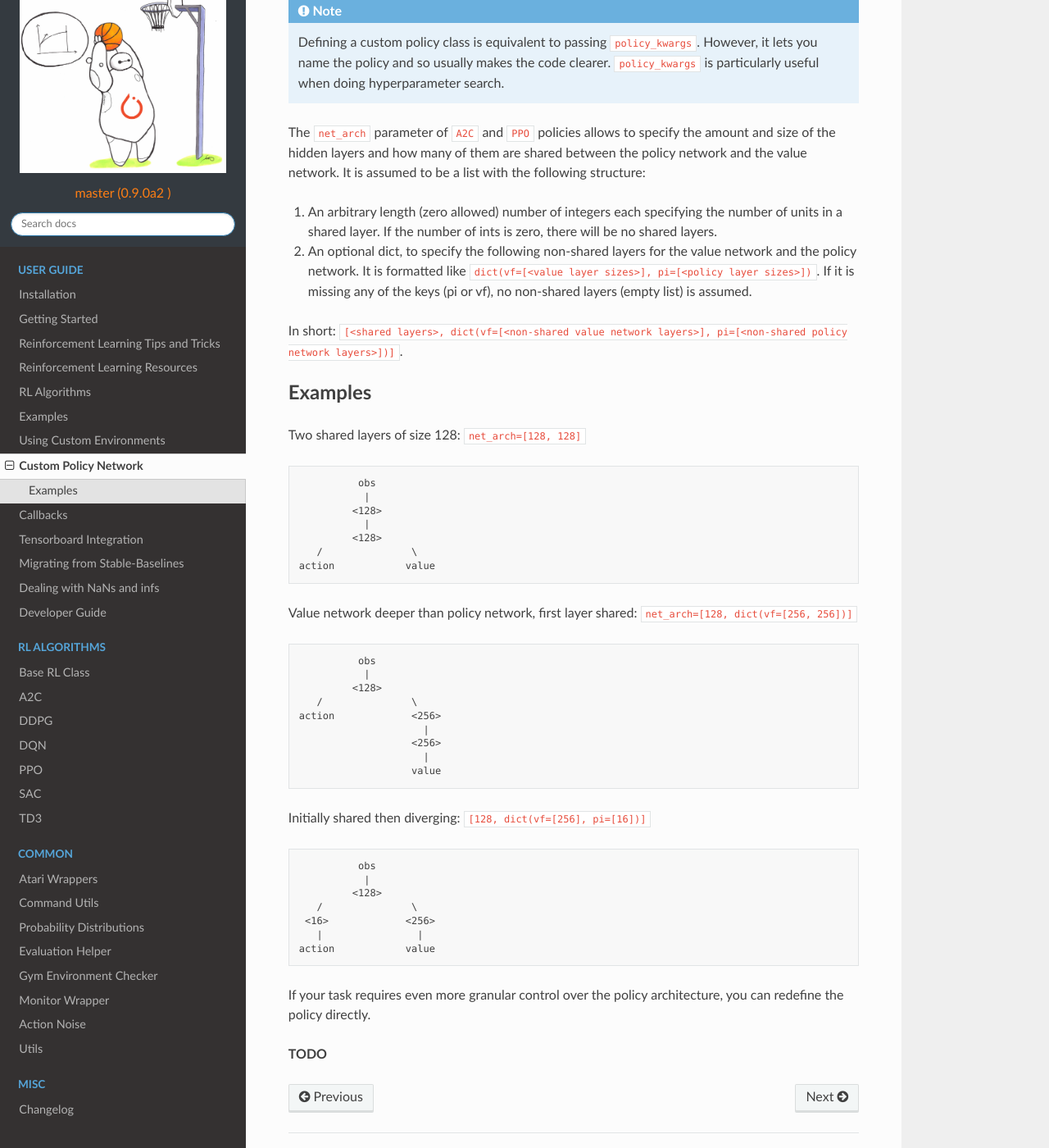
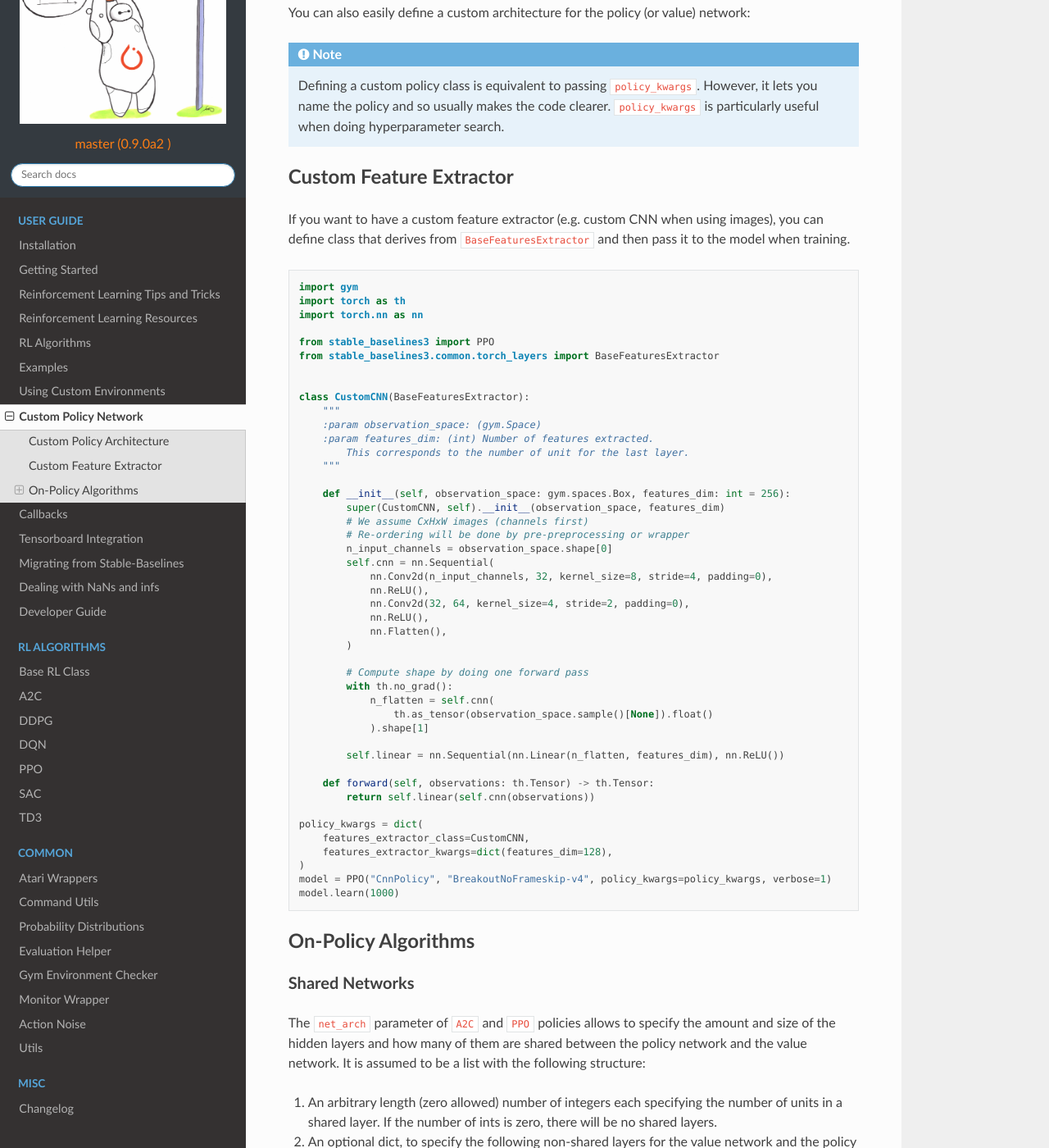
Before and after one commit to DLR-RM/stable-baselines3, a Sphinx documentation site: the page built from docs/guide/custom_policy.rst, in a window 1280 px wide and 1400 px high, scrolled down 720 px. Shown: the whole window at 82% size. Built offline with Sphinx 7.4.7 and the Read the Docs theme 2.0.0, drawn with Linux system fonts in a browser that asks for light colours; pages that are not in the unit, such as notebooks, are missing from menus; some of the changed text lies outside the part shown.

Commit message:
Update custom policy doc

```diff
--- a/docs/conf.py
+++ b/docs/conf.py
@@ -128,7 +128,7 @@ html_logo = "_static/img/logo.png"
 
 
 def setup(app):
-    app.add_stylesheet("css/baselines_theme.css")
+    app.add_css_file("css/baselines_theme.css")
 
 
 # Theme options are theme-specific and customize the look and feel of a theme
--- a/docs/guide/custom_policy.rst
+++ b/docs/guide/custom_policy.rst
@@ -1,10 +1,14 @@
 .. _custom_policy:
 
 Custom Policy Network
----------------------
+=====================
 
 Stable Baselines3 provides policy networks for images (CnnPolicies)
 and other type of input features (MlpPolicies).
+
+
+Custom Policy Architecture
+^^^^^^^^^^^^^^^^^^^^^^^^^^
 
 One way of customising the policy network architecture is to pass arguments when creating the model,
 using ``policy_kwargs`` parameter:
@@ -41,6 +45,68 @@ You can also easily define a custom architecture for the policy (or value) netwo
     ``policy_kwargs`` is particularly useful when doing hyperparameter search.
 
 
+Custom Feature Extractor
+^^^^^^^^^^^^^^^^^^^^^^^^
+
+If you want to have a custom feature extractor (e.g. custom CNN when using images), you can define class
+that derives from ``BaseFeaturesExtractor`` and then pass it to the model when training.
+
+.. code-block:: python
+
+  import gym
+  import torch as th
+  import torch.nn as nn
+
+  from stable_baselines3 import PPO
+  from stable_baselines3.common.torch_layers import BaseFeaturesExtractor
+
+
+  class CustomCNN(BaseFeaturesExtractor):
+      """
+      :param observation_space: (gym.Space)
+      :param features_dim: (int) Number of features extracted.
+          This corresponds to the number of unit for the last layer.
+      """
+
+      def __init__(self, observation_space: gym.spaces.Box, features_dim: int = 256):
+          super(CustomCNN, self).__init__(observation_space, features_dim)
+          # We assume CxHxW images (channels first)
+          # Re-ordering will be done by pre-preprocessing or wrapper
+          n_input_channels = observation_space.shape[0]
+          self.cnn = nn.Sequential(
+              nn.Conv2d(n_input_channels, 32, kernel_size=8, stride=4, padding=0),
+              nn.ReLU(),
+              nn.Conv2d(32, 64, kernel_size=4, stride=2, padding=0),
+              nn.ReLU(),
+              nn.Flatten(),
+          )
+
+          # Compute shape by doing one forward pass
+          with th.no_grad():
+              n_flatten = self.cnn(
+                  th.as_tensor(observation_space.sample()[None]).float()
+              ).shape[1]
+
+          self.linear = nn.Sequential(nn.Linear(n_flatten, features_dim), nn.ReLU())
+
+      def forward(self, observations: th.Tensor) -> th.Tensor:
+          return self.linear(self.cnn(observations))
+
+  policy_kwargs = dict(
+      features_extractor_class=CustomCNN,
+      features_extractor_kwargs=dict(features_dim=128),
+  )
+  model = PPO("CnnPolicy", "BreakoutNoFrameskip-v4", policy_kwargs=policy_kwargs, verbose=1)
+  model.learn(1000)
+
+
+
+
+On-Policy Algorithms
+^^^^^^^^^^^^^^^^^^^^
+
+Shared Networks
+---------------
 
 The ``net_arch`` parameter of ``A2C`` and ``PPO`` policies allows to specify the amount and size of the hidden layers and how many
 of them are shared between the policy network and the value network. It is assumed to be a list with the following
@@ -100,6 +166,9 @@ Initially shared then diverging: ``[128, dict(vf=[256], pi=[16])]``
 
 
 
-If your task requires even more granular control over the policy architecture, you can redefine the policy directly.
-
-**TODO**
+.. TODO (see https://github.com/DLR-RM/stable-baselines3/issues/113)
+.. Off-Policy Algorithms
+.. ^^^^^^^^^^^^^^^^^^^^^
+..
+.. If you need a network architecture that is different for the actor and the critic when using ``SAC``, ``DDPG`` or ``TD3``,
+.. you can easily redefine the actor class for instance.
--- a/docs/misc/changelog.rst
+++ b/docs/misc/changelog.rst
@@ -47,6 +47,7 @@ Others:
 Documentation:
 ^^^^^^^^^^^^^^
 - Added ``StopTrainingOnMaxEpisodes`` details and example (@xicocaio)
+- Updated custom policy section (added custom feature extractor example)
 
 
 
```
